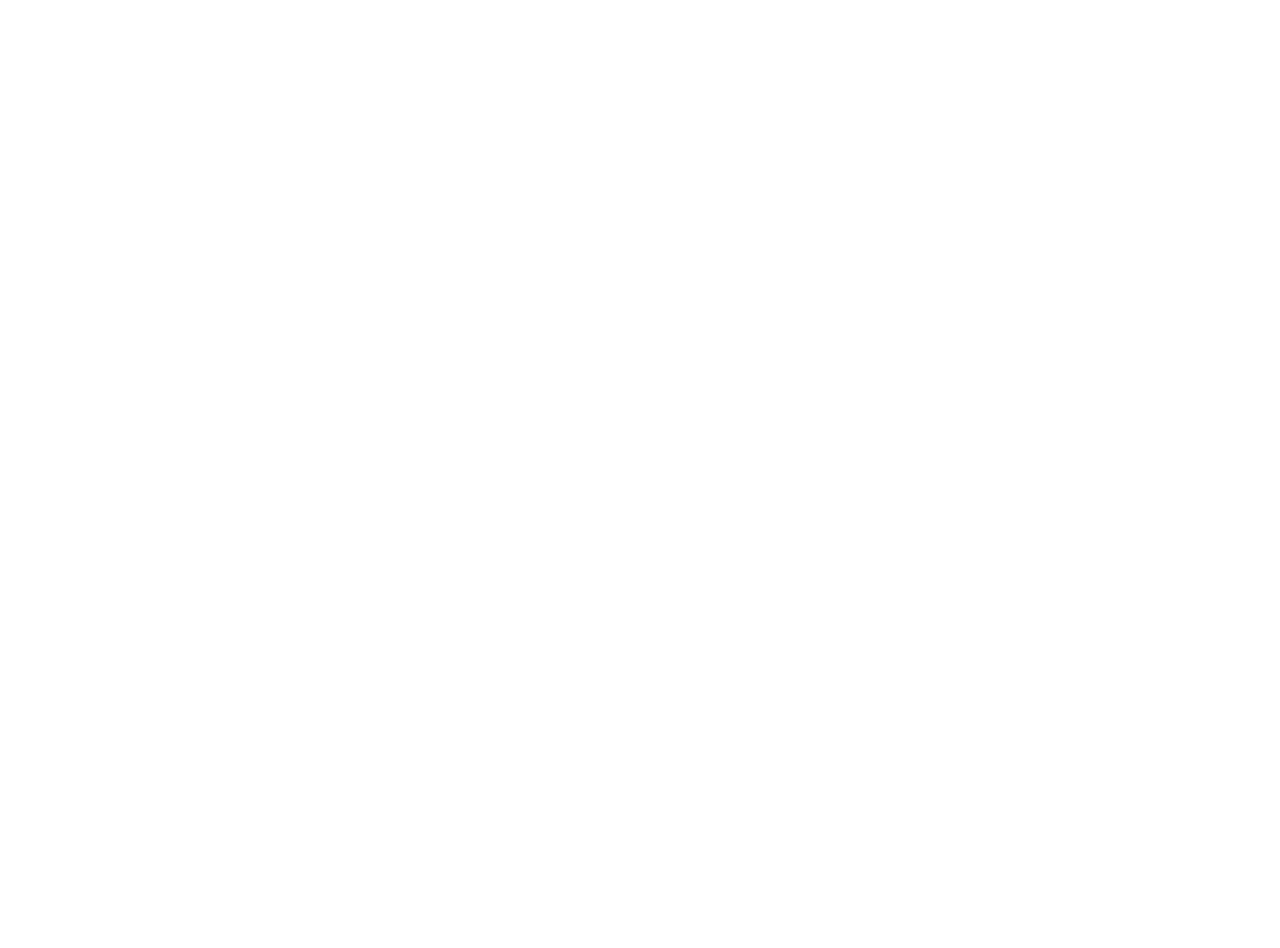
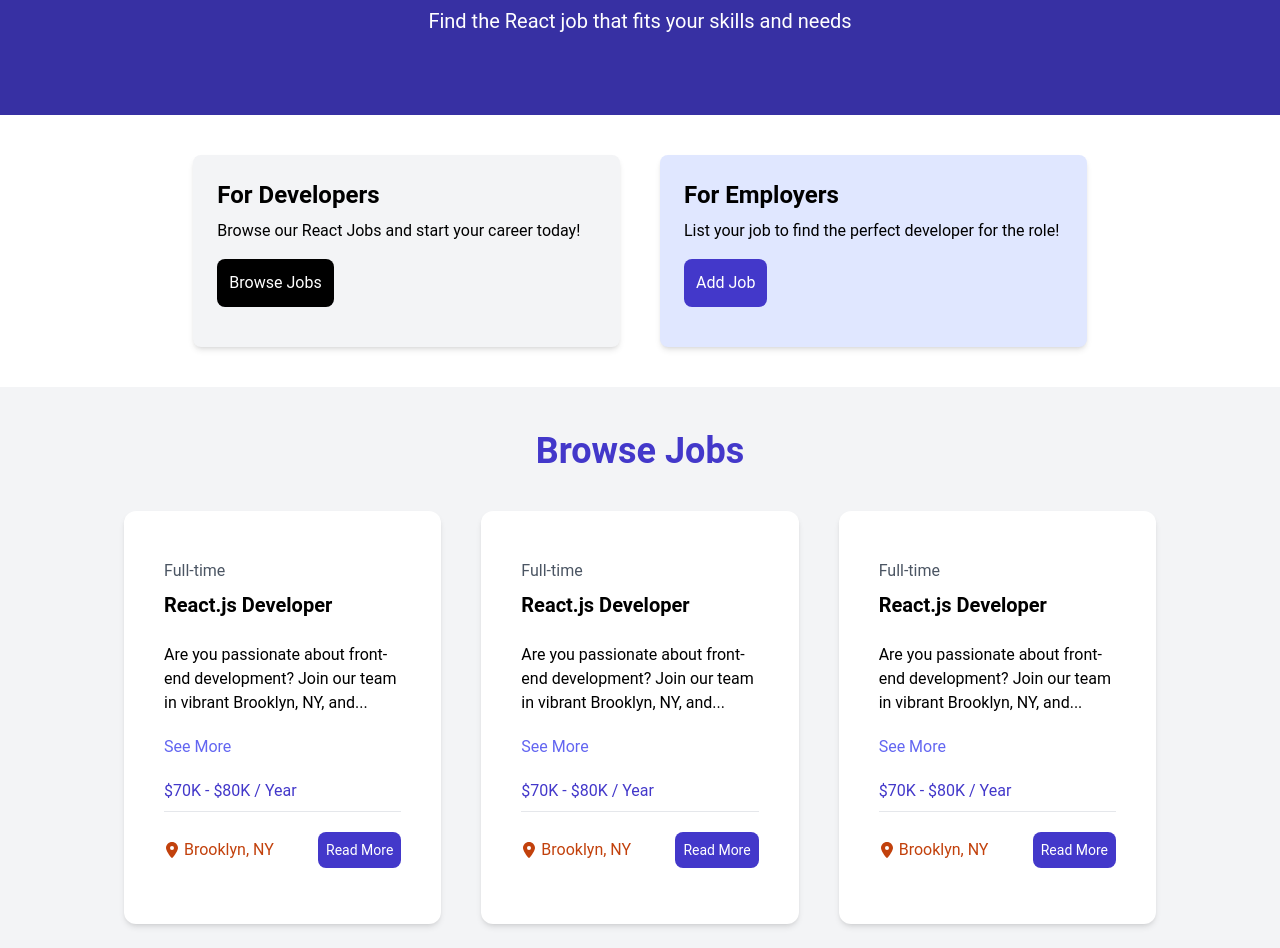
Before and after one commit to UnaizaZafar/ReactJobs, a React (Create React App) app: page /jobs in a window 1280 px wide. Shown: the part 224-1172 px from the top of the page. Before the commit the page ends 800 px from the top, so only its background shows below. Built offline with nearby package versions, Linux system fonts and the light colour scheme.

Commit message:
HomePage Completed

```diff
--- a/package.json
+++ b/package.json
@@ -8,7 +8,8 @@
     "@testing-library/user-event": "^13.5.0",
     "react": "^18.3.1",
     "react-dom": "^18.3.1",
-    "react-router-dom": "^6.25.0",
+    "react-icons": "^5.3.0",
+    "react-router-dom": "^6.26.1",
     "react-scripts": "5.0.1",
     "web-vitals": "^2.1.4"
   },
--- a/src/App.js
+++ b/src/App.js
@@ -1,16 +1,31 @@
- import './App.css';
-import Hero from "./component/Hero"
-import HomeCards from './component/HomeCards';
-import JobsListing from './component/JobsListing';
-import ViewAllJobs from './component/ViewAllJobs';
+import {
+  Route,
+  Router,
+  RouterProvider,
+  createRoutesFromElements,
+  createBrowserRouter,
+} from "react-router-dom";
+import "./App.css";
+import StartPage from "./pages/StartPage";
+import AddJobs from "./pages/AddJobs";
+import Jobs from "./pages/Jobs";
+
+import MainLayout from "./layouts/MainLayout";
+const router = createBrowserRouter(
+  createRoutesFromElements(
+    <Route path="/" element={<MainLayout />}>
+      <Route index element={<StartPage />} />
+      <Route path="/jobs" element={<StartPage />} />
+      <Route path="/add-job" element={<StartPage />} />
+
+    </Route>
+  )
+);
 function App() {
   return (
-   <>
-       <Hero title="Become a React Dev" subtitle="Find the React job that fits your skills and needs"/>
-      <HomeCards/>
-      <JobsListing/>
-      <ViewAllJobs/>
-   </>
+    <>
+      <RouterProvider router={router} />
+    </>
   );
 }
 
--- a/src/component/JobList.jsx
+++ b/src/component/JobList.jsx
@@ -1,32 +1,45 @@
-import React from 'react'
+import React, { useState } from "react";
+import { FaLocationDot } from "react-icons/fa6";
 
-function JobList({job}) {
+function JobList({ job }) {
+  const [showMore, setShowMore] = useState(false);
+  let Description = job.Description;
+  if (!showMore) {
+    Description = Description.substring(0, 90) + "...";
+  }
   return (
     <>
-
       <div className="bg-white rounded-xl p-6 m-5 shadow-md relative">
         <div className="p-4">
           <div className="mb-6">
             <div className="text-gray-600 my-2">{job.type}</div>
             <h3 className="text-xl font-bold"> {job.title} </h3>
           </div>
-            <div className="mb-5">
-                {job.Description}
+          <div className="mb-5">{Description}</div>
+          <button onClick={()=>setShowMore((prevState)=>(!prevState))} className="text-indigo-500 mb-5 hover:text-indigo-600">
+            {showMore ? "See Less " : "See More"}
+          </button>
+          <h3 className="text-indigo-700 mb-2"> {job.salary} / Year </h3>
+          <div className=" mb-5">
+            {" "}
+            <hr />{" "}
           </div>
-            <h3 className="text-indigo-700 mb-2"> {job.salary} / Year </h3>
-            <div className=" mb-5"> <hr /> </div>
           <div className="flex lg:flex-row justify-between mb-4 align-middle">
-                <div className="text-orange-700">
-                    <i className="text-lg"> {job.location} </i>
+            <div className="text-orange-700 flex items-center gap-1">
+            <FaLocationDot />
+               {job.location}
             </div>
-            <a href={`/job/${job.id}`} className="h-{36px} bg-indigo-700 hover:bg-indigo-700 text-white p-2 rounded-lg text-sm">
+            <a
+              href={`/job/${job.id}`}
+              className="h-{36px} bg-indigo-700 hover:bg-indigo-700 text-white p-2 rounded-lg text-sm"
+            >
               Read More
             </a>
           </div>
         </div>
       </div>
     </>
-  )
+  );
 }
 
-export default JobList
+export default JobList;
--- a/src/component/JobsListing.jsx
+++ b/src/component/JobsListing.jsx
@@ -2,6 +2,7 @@
 import jobs from "../jobs.json";
 import JobList from "./JobList";
 function JobsListing() {
+
   console.log("Jobs ", jobs);
   const recentJobs = jobs.slice(0, 3);
   return (
@@ -11,7 +12,7 @@
 
       <div className="grid mx-16 p-5 grid-cols-3 ">
 
-        {jobs.map((xyz) => {
+        {recentJobs.map((xyz) => {
           return (
             <>
               <JobList key={xyz.id} job={xyz} />
--- a/src/index.js
+++ b/src/index.js
@@ -3,46 +3,12 @@
 import "./index.css";
 import App from "./App";
 import reportWebVitals from "./reportWebVitals";
-import { createBrowserRouter, RouterProvider } from "react-router-dom";
-import Jobs from "./pages/Jobs";
-import AddJobs from "./pages/AddJobs";
-import Navbar from "./component/Navbar";
+
 
 const root = ReactDOM.createRoot(document.getElementById("root"));
-const router = createBrowserRouter([
-  {
-    path: "/",
-    element: (
-      <>
-        <Navbar />
-      <App/>
-      </>
-    ),
-  },
-  {
-    path: "/jobs",
-    element: (
-      <>
-        <Navbar />
-        <Jobs />
-      </>
-    ),
-  },
-  {
-    path: "/add-job",
-    element: (
-      <>
-        <Navbar />
-        <AddJobs />
-      </>
-    ),
-  },
-]);
 root.render(
   <React.StrictMode>
-    <RouterProvider router={router}>
-      <App />
-    </RouterProvider>
+    <App />
   </React.StrictMode>
 );
 
--- /dev/null
+++ b/src/layouts/MainLayout.jsx
@@ -0,0 +1,14 @@
+import React from 'react'
+import NavBar from '../component/Navbar'
+import { Outlet } from 'react-router-dom'
+const MainLayout = () => {
+  return (
+    <>
+    <NavBar/>
+    <Outlet/>
+
+    </>
+  )
+}
+
+export default MainLayout
--- a/src/pages/StartPage.jsx
+++ b/src/pages/StartPage.jsx
@@ -1,9 +1,20 @@
 import React from 'react'
+import Hero from "../component/Hero";
+
+import HomeCards from "../component/HomeCards";
+import JobsListing from "../component/JobsListing";
+import ViewAllJobs from "../component/ViewAllJobs";
 
 function StartPage() {
   return (
     <div>
-
+  <Hero
+        title="Become a React Dev"
+        subtitle="Find the React job that fits your skills and needs"
+      />
+      <HomeCards />
+      <JobsListing />
+      <ViewAllJobs />
     </div>
   )
 }
```
Also changed, not shown: 1 other file (tests, documents, lock files or other folders). Lines whose indentation alone changed are shown as unchanged.
